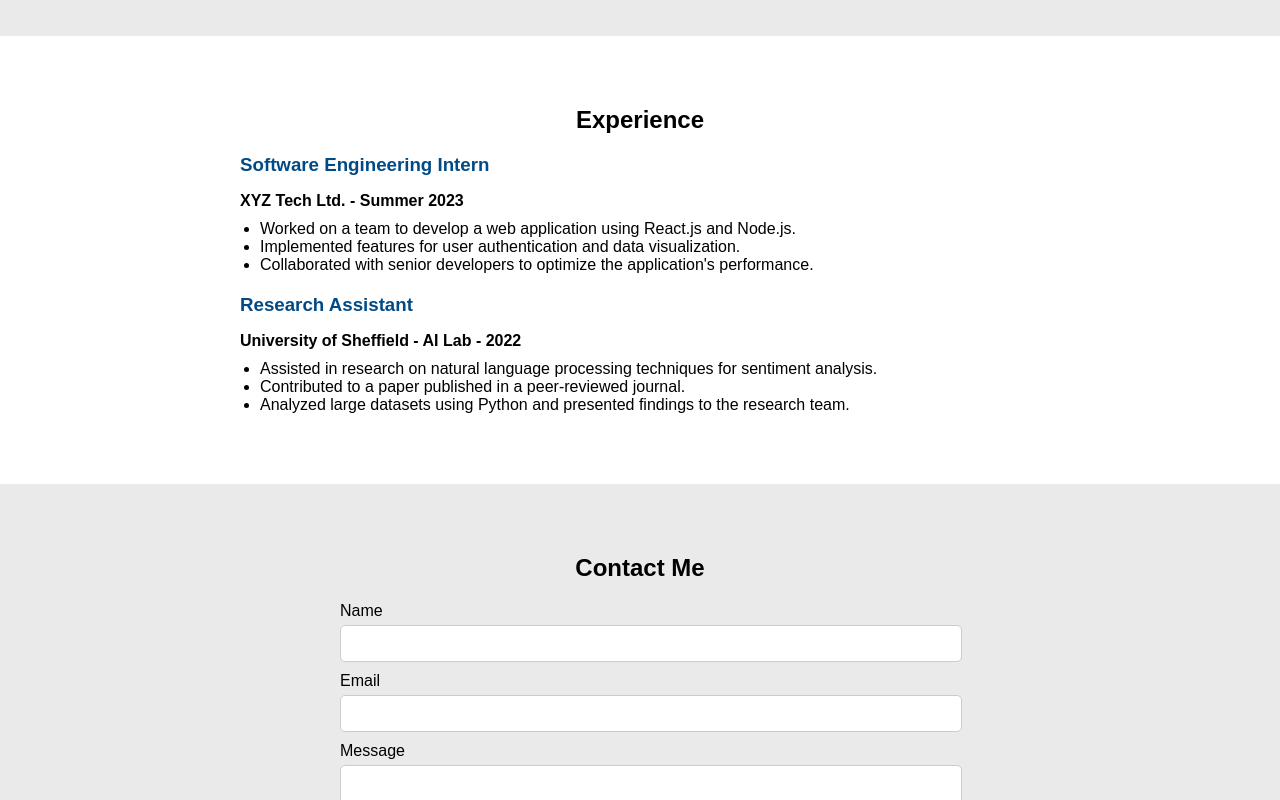
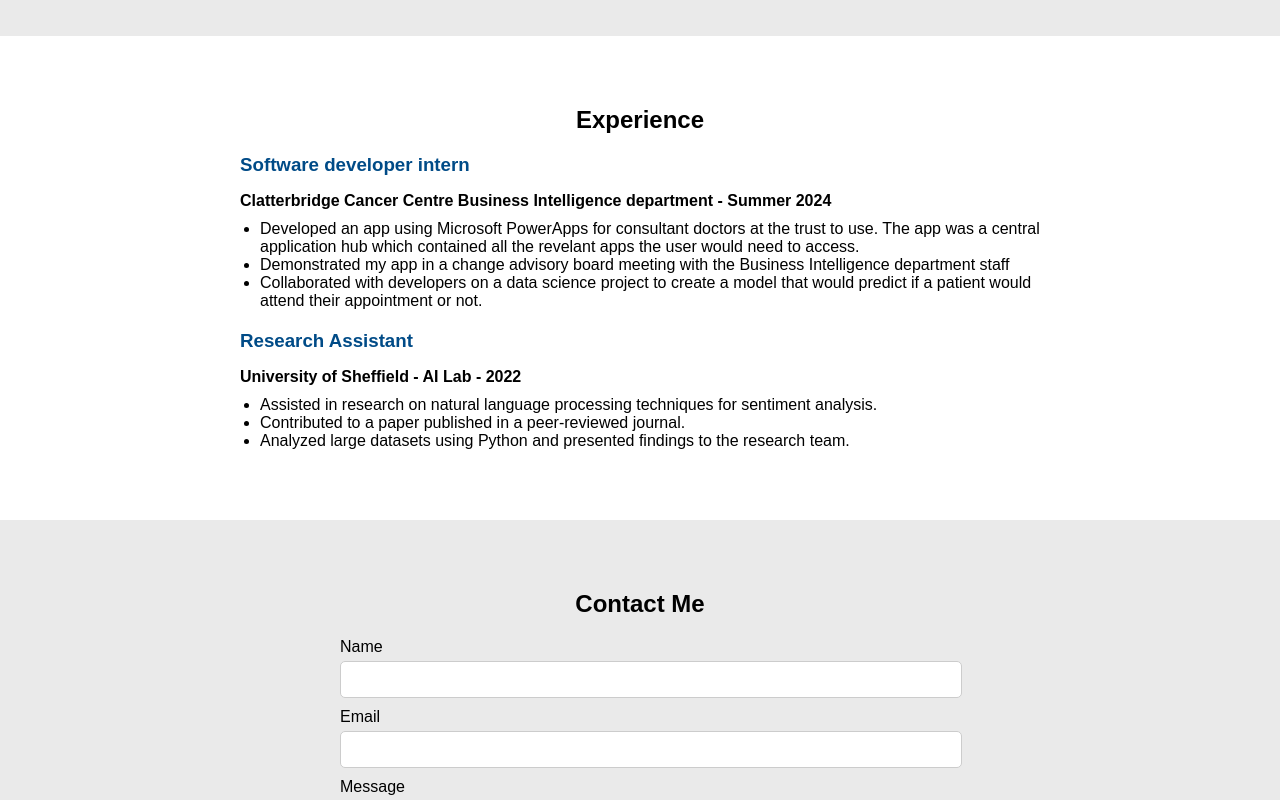
Before and after one commit to neswarvee/Nirmal-s-Portfolio, a plain HTML site: page index.html in a window 1280 px wide. Shown: the part 1616-2416 px from the top of the page. Drawn offline with Linux system fonts and the light colour scheme.

Commit message:
Update index.html

```diff
--- a/index.html
+++ b/index.html
@@ -11,7 +11,7 @@
 <body>
     <!-- Navigation -->
     <nav>
-        <div class="logo">John Doe</div>
+        <div class="logo">Nirmal Eswar Vee</div>
         <ul>
             <li><a href="#home">Home</a></li>
             <li><a href="#about">About</a></li>
@@ -24,7 +24,7 @@
     <!-- Home Section -->
     <section id="home">
         <div class="intro">
-            <h1>John Doe</h1>
+            <h1>My Portfolio</h1>
             <p>Computer Science & AI Student at the University of Sheffield</p>
             <p>Aspiring Software Engineer</p>
         </div>
@@ -63,12 +63,12 @@
         <h2>Experience</h2>
         <div class="experience-list">
             <div class="experience-item">
-                <h3>Software Engineering Intern</h3>
-                <p><strong>XYZ Tech Ltd. - Summer 2023</strong></p>
+                <h3>Software developer intern</h3>
+                <p><strong>Clatterbridge Cancer Centre Business Intelligence department - Summer 2024</strong></p>
                 <ul>
-                    <li>Worked on a team to develop a web application using React.js and Node.js.</li>
-                    <li>Implemented features for user authentication and data visualization.</li>
-                    <li>Collaborated with senior developers to optimize the application's performance.</li>
+                    <li>Developed an app using Microsoft PowerApps for consultant doctors at the trust to use. The app was a central application hub which contained all the revelant apps the user would need to access.</li>
+                    <li>Demonstrated my app in a change advisory board meeting with the Business Intelligence department staff</li>
+                    <li>Collaborated with developers on a data science project to create a model that would predict if a patient would attend their appointment or not.</li>
                 </ul>
             </div>
             <div class="experience-item">
```
